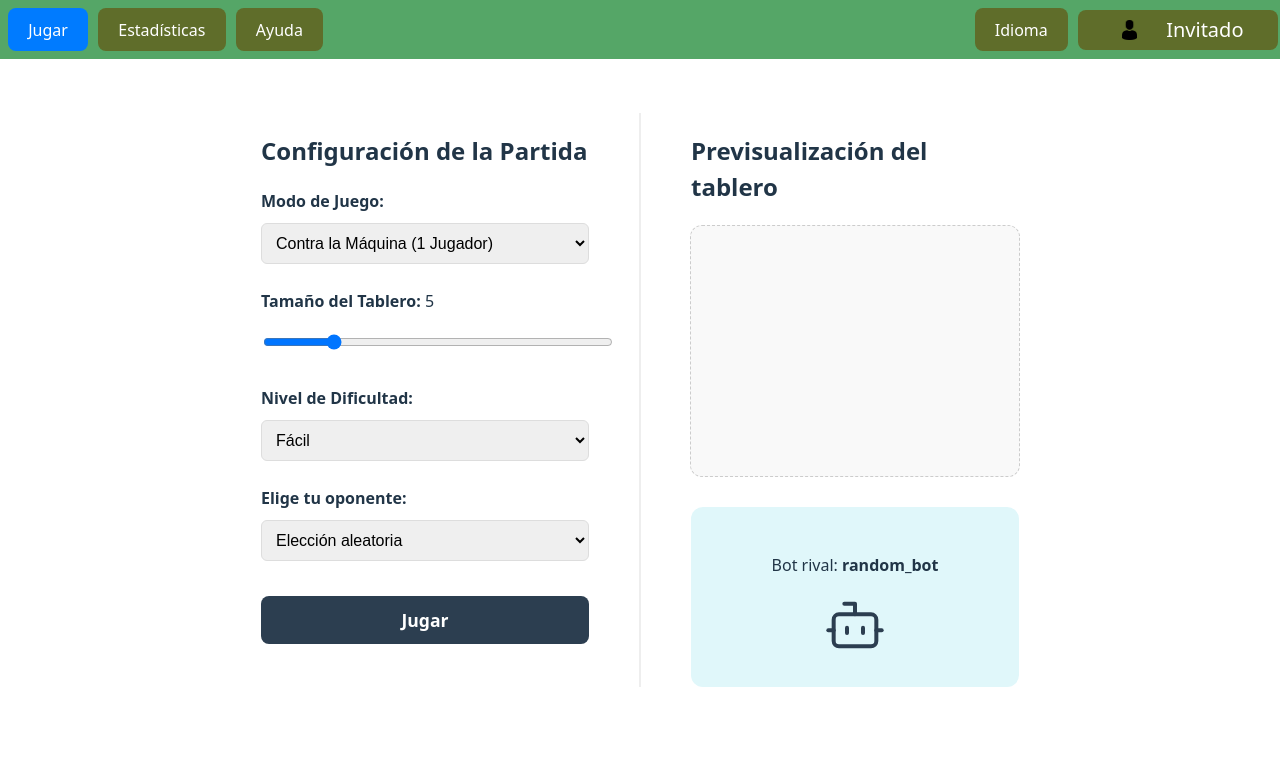
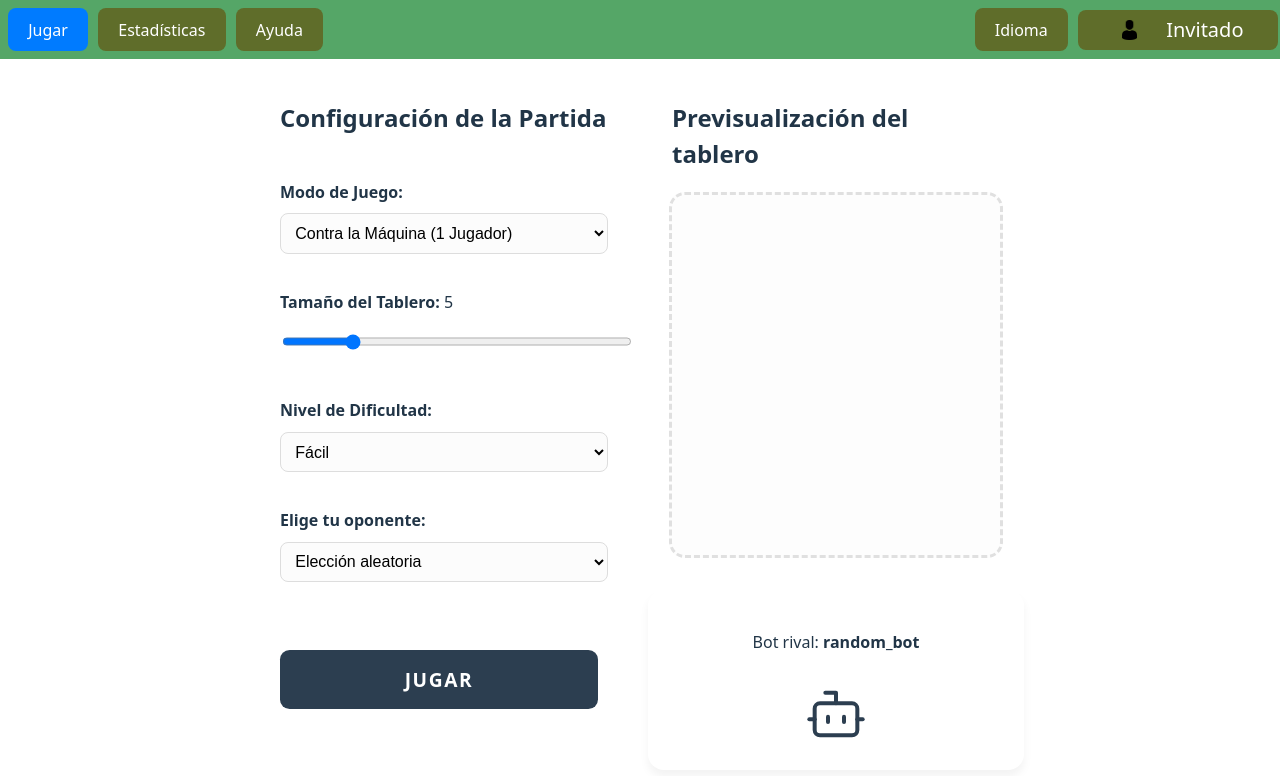
Before and after one commit to Arquisoft/yovi_es1a, a React app in the folder webapp/: page /jugar in a window 1280 px wide. Shown: the top 776 px of the page. Built offline with nearby package versions, Linux system fonts and the light colour scheme; no server answers; the HTML template or start-up script is replaced by a standard one.

Commit message:
Changes to the CSS to make the screen elements look better

```diff
--- a/webapp/src/pages/ConfiguracionJuego.css
+++ b/webapp/src/pages/ConfiguracionJuego.css
@@ -3,88 +3,87 @@
   flex-direction: row;
   justify-content: space-between;
   align-items: flex-start;
-  gap: 50px;
-  padding: 40px;
-  max-width: 1200px;
+  gap: 5vw;
+  padding: 6vh 2vw;
+  max-width: 90vw;
   margin: 0 auto;
   text-align: left;
 }
 
 .config-controls {
   flex: 1;
-  min-width: 300px;
+  display: flex;
+  flex-direction: column;
+  gap: 3vh;
 }
 
 .config-preview {
   flex: 1;
-  min-width: 300px;
-  border-left: 2px solid #eee;
-  padding-left: 50px;
   display: flex;
   flex-direction: column;
   align-items: center;
 }
 
 .control-group {
-  margin-bottom: 25px;
+  margin-bottom: 1.5vh;
 }
 
 .control-input {
   display: block;
   width: 100%;
-  padding: 10px;
-  margin-top: 10px;
-  border-radius: 6px;
-  border: 1px solid #ddd;
+  padding: 1.2vh 0.8vw;
+  margin-top: 1.2vh;
+  border-radius: 0.5rem;
+  border: 0.1rem solid #ddd;
   font-size: 1rem;
+  background-color: #fcfcfc;
 }
 
 .btn-jugar {
-  margin-top: 10px;
-  padding: 12px 25px;
-  font-size: 1.1rem;
+  margin-top: 4vh;
+  padding: 2vh 1.2vw;
+  font-size: 1.2rem;
   font-weight: bold;
-  cursor: pointer;
+  letter-spacing: 0.1rem;
+  text-transform: uppercase;
   background-color: #2c3e50;
   color: white;
   border: none;
-  border-radius: 8px;
-  width: 100%;
-  transition: transform 0.2s, background-color 0.2s;
+  border-radius: 0.6rem;
+  cursor: pointer;
+  transition: all 0.3s ease;
 }
 
 .btn-jugar:hover {
   background-color: #34495e;
-  transform: scale(1.02);
+  transform: translateY(-0.2rem);
+  box-shadow: 0 0.5rem 1.5rem rgba(0,0,0,0.1);
 }
 
 .preview-board {
   width: 100%;
-  height: 250px;
-  background-color: #f9f9f9;
+  max-width: 45vmin;
+  height: 45vmin;
+  background-color: #fdfdfd;
+  border: 0.2rem dashed #e0e0e0;
+  margin-bottom: 4vh;
   display: flex;
   align-items: center;
   justify-content: center;
-  margin-bottom: 30px;
-  border-radius: 12px;
-  border: 1px dashed #ccc;
-  color: #888;
+  border-radius: 1rem;
 }
 
 .preview-bot, .preview-human {
   width: 100%;
-  height: 180px;
+  max-width: 45vmin;
+  padding: 3vh;
+  border-radius: 1rem;
+  box-shadow: 0 0.4rem 0.6rem rgba(0,0,0,0.05);
+
   display: flex;
   flex-direction: column;
   align-items: center;
   justify-content: center;
-  border-radius: 12px;
+  text-align: center;
+  gap: 1.5vh;
 }
-
-.preview-bot {
-  background-color: #e0f7fa;
-}
-
-.preview-human {
-  background-color: #fff3e0;
-}
```
